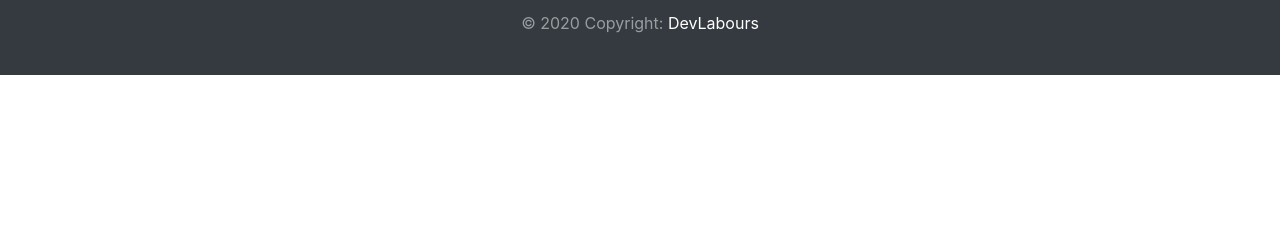
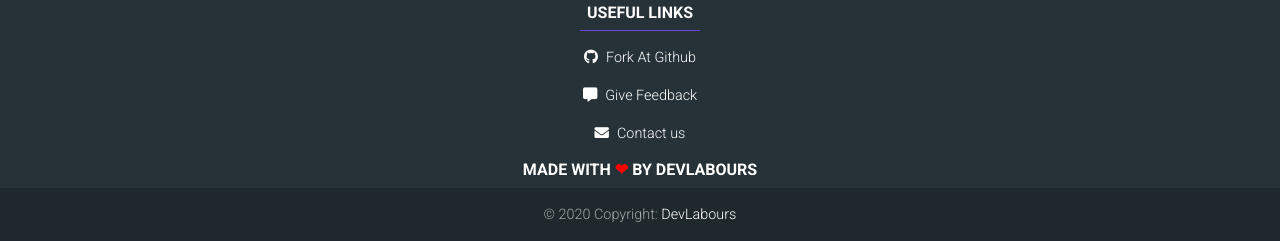
Before and after one commit to vkswhy/nameUndefined, a Django app: page / in a window 1280 px wide. Shown: the part 744-985 px from the top of the page. Before the commit the page ends 819 px from the top, so only its background shows below. Run offline with Django 3.2, Linux system fonts and the light colour scheme; some libraries are stand-ins or nearby versions.

Commit message:
footer added

```diff
--- a/Templates/base.html
+++ b/Templates/base.html
@@ -7,15 +7,22 @@
 <meta http-equiv="X-UA-Compatible" content="ie=edge">
 <meta name="Description" content="Enter your description here"/>
 <link rel="stylesheet" type="text/css" href="{% static 'stylesheets/testMania.css' %}">
-<link rel="stylesheet" href="https://cdnjs.cloudflare.com/ajax/libs/twitter-bootstrap/5.0.0-alpha2/css/bootstrap.min.css">
-<link rel="stylesheet" href="https://cdnjs.cloudflare.com/ajax/libs/font-awesome/5.15.0/css/all.min.css">
-<link rel="preconnect" href="https://fonts.gstatic.com">
-<link href="https://fonts.googleapis.com/css2?family=Nerko+One&display=swap" rel="stylesheet">
-<link rel="stylesheet" href="assets/css/style.css">
-<script src="https://cdnjs.cloudflare.com/ajax/libs/jquery/3.3.1/jquery.min.js"></script>
-<script src="https://cdnjs.cloudflare.com/ajax/libs/popper.js/1.16.1/umd/popper.min.js"></script>
-<script src="https://cdnjs.cloudflare.com/ajax/libs/twitter-bootstrap/5.0.0-alpha2/js/bootstrap.min.js"></script>
-<script src="https://maxcdn.bootstrapcdn.com/bootstrap/4.5.2/js/bootstrap.min.js"></script>
+<!-- Font Awesome -->
+<link rel="stylesheet" href="https://use.fontawesome.com/releases/v5.8.2/css/all.css">
+<!-- Google Fonts -->
+<link rel="stylesheet" href="https://fonts.googleapis.com/css?family=Roboto:300,400,500,700&display=swap">
+<!-- Bootstrap core CSS -->
+<link href="https://cdnjs.cloudflare.com/ajax/libs/twitter-bootstrap/4.5.0/css/bootstrap.min.css" rel="stylesheet">
+<!-- Material Design Bootstrap -->
+<link href="https://cdnjs.cloudflare.com/ajax/libs/mdbootstrap/4.19.1/css/mdb.min.css" rel="stylesheet">
+<!-- JQuery -->
+<script type="text/javascript" src="https://cdnjs.cloudflare.com/ajax/libs/jquery/3.5.1/jquery.min.js"></script>
+<!-- Bootstrap tooltips -->
+<script type="text/javascript" src="https://cdnjs.cloudflare.com/ajax/libs/popper.js/1.14.4/umd/popper.min.js"></script>
+<!-- Bootstrap core JavaScript -->
+<script type="text/javascript" src="https://cdnjs.cloudflare.com/ajax/libs/twitter-bootstrap/4.5.0/js/bootstrap.min.js"></script>
+<!-- MDB core JavaScript -->
+<script type="text/javascript" src="https://cdnjs.cloudflare.com/ajax/libs/mdbootstrap/4.19.1/js/mdb.min.js"></script>
 <title></title>
 </head>
 <body style="min-height:100vh; padding:0; max-width:100vw;">
@@ -28,7 +35,7 @@
             <span>
                 <img src="/media/{{user.profile.Profile_pic}}" class="navImage" alt="">
                 <div class="dropdown d-inline">
-                    <button class="dropdown-toggle btn shadow-none" type="button" data-toggle="dropdown">hello, {{username}} <span class="caret"></span>
+                    <button class="dropdown-toggle btn shadow-none pr-0 pl-0 text-lowercase text-capitalize" type="button" data-toggle="dropdown">hello, &nbsp {{username}} <span class="caret"></span>
                     </button>
                     <ul class="dropdown-menu dropdown-menu-right mt-2 shadow-4">
                         <li><a class="dropdown-item" href="/dashboard">Dashboard</a></li>
@@ -41,7 +48,7 @@
             </span>
         </div>
         {% else %}
-        <a href="/login"><button class="btn btn-outline-success">login</button></a>
+        <a href="/login"><button class="btn btn-outline-success hoverable">login</button></a>
         {% endif %}
 
         </nav>
@@ -77,11 +84,29 @@
 
 
 <!-- Footer -->
-<footer class="py-4 bg-dark text-white-50">
+<footer class="page-footer font-small special-color-dark">
 
+    <div class="d-flex flex-column justify-content-center align-content-center text-center">
+        <h6 class="text-uppercase font-weight-bold mt-4 p-0">Useful Links</h6>
+        <hr class="deep-purple accent-2 mb-0  mt-0 p-0 d-inline-block mx-auto" style="width: 120px;">
+        <p>
+         <p>
+          <a href="/"><i class="fab fa-github mr-2"> </i>Fork At Github</a>
+        </p>
+         <p>
+          <a href="/"><i class="fas fa-comment-alt mr-2"></i>Give Feedback</a>
+        </p>
+         <p>
+          <a href="/"><i class="fas fa-envelope mr-2"></i>Contact us</a>
+        </p>
+
+        <h6 class="text-uppercase font-weight-bold">Made with <span style="color:red;">&#10084</span> by DevLabours</h6>
+
+    </div>
+
+  <!-- Copyright -->
   <div class="footer-copyright text-center py-3">© 2020 Copyright:
-    <a href="/"> <span class="text-white text-decoration-none">
-    DevLabours</span></a>
+    <a href="/"> DevLabours </a>
   </div>
   <!-- Copyright -->
 
--- a/Templates/createTest.html
+++ b/Templates/createTest.html
@@ -2,10 +2,10 @@
 {% block bodyContent %}
 {% load crispy_forms_tags %}
 
-<form class="form-group" action="" method="POST">
-    {% csrf_token %}
+<form class="form-group p-4" action="" method="POST">
+<h4 class="btn btn-info btn-block">Create Test</h4>    {% csrf_token %}
     {{form|crispy}}
-    <input type="submit" class="btn-outline-success mt-2">
+    <input type="submit" class="btn btn-outline-info m-4">
 </form>
 
 {% endblock bodyContent %}
--- a/Templates/index.html
+++ b/Templates/index.html
@@ -12,7 +12,7 @@
     </div>
     <div class="cardText">
       <p>Create a new MCQ based test in easiest and most secured way possible.</p>
-      <a href="/createtest" class="btn btn-outline-success btn-block">Create Test</a>
+      <a href="/createtest" class="btn btn purple-gradient btn-block waves-effect btn-rounded">Create Test</a>
     </div>
   </div>
   <div class="homeCard">
@@ -21,7 +21,7 @@
     </div>
     <div class="cardText">
       <p>Take a currently running test here by providing us test ID.</p>
-      <a href="/taketest" class="btn btn-outline-success btn-block">Take Test</a>
+      <a href="/taketest" class="btn btn purple-gradient btn-block waves-effect">Take Test</a>
     </div>
   </div>
 </div>
--- a/Templates/takeTest.html
+++ b/Templates/takeTest.html
@@ -7,7 +7,7 @@
     <input type="submit" class="xtn btn-success">
 </form>
 
-<div class="tableContainer">
+<div class="container tableContainer">
             <h3 class="mt-5">Currently Ongoing Contests</h3>
             <table class="table-bordered">
             <tr>
--- a/Testmania/models.py
+++ b/Testmania/models.py
@@ -2,7 +2,7 @@ from django.db import models
 from django.contrib.auth.models import User
 from django.contrib import admin
 def get_profile_path(instance,fileName):
-    return "images/{username}/{fileName}".format(username=instance.user.username,fileName=fileName)
+    return "images/{username}/{fileName}".format(username=instance.user.id,fileName=fileName)
 class Contests(models.Model):
     contest=models.CharField(max_length=55)
     Author=models.ForeignKey(User, on_delete=models.CASCADE,blank=True)
```
Also changed, not shown: Templates/login.html (+5 -4 lines), Templates/register.html (+4 -7 lines), db.sqlite3, media/images/15/Screenshot_from_2020-02-22_16-46-55.png (added), 1 other file.
